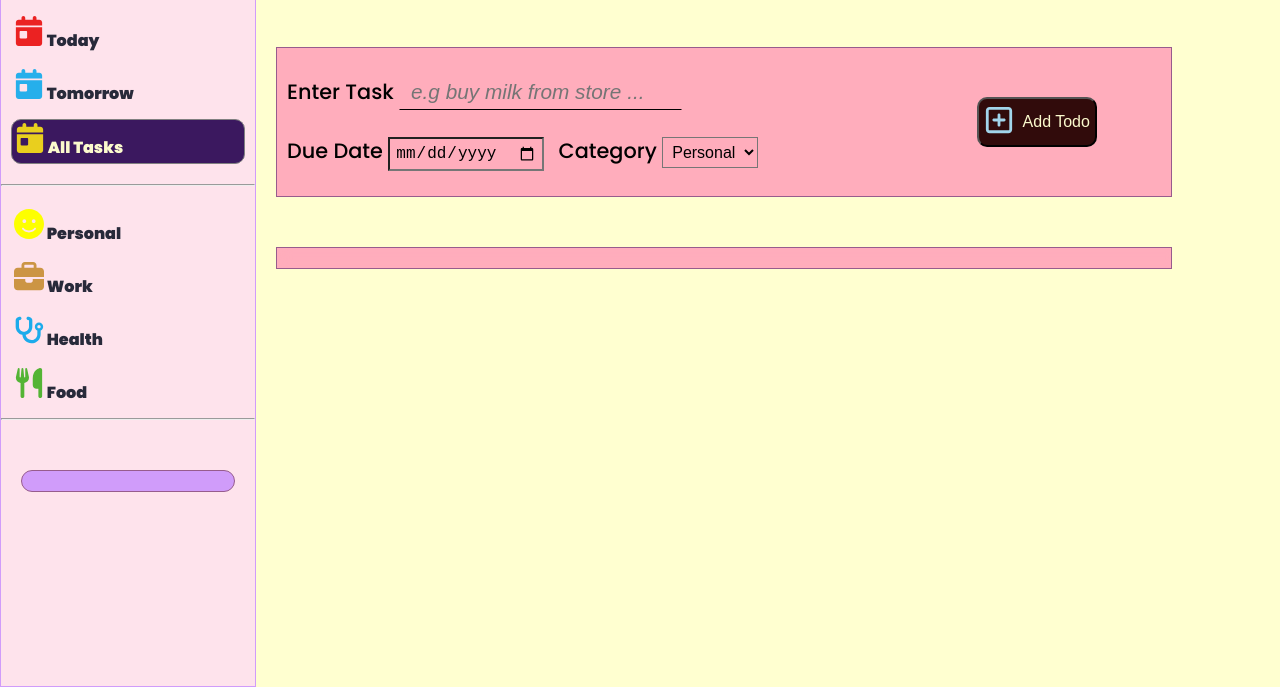
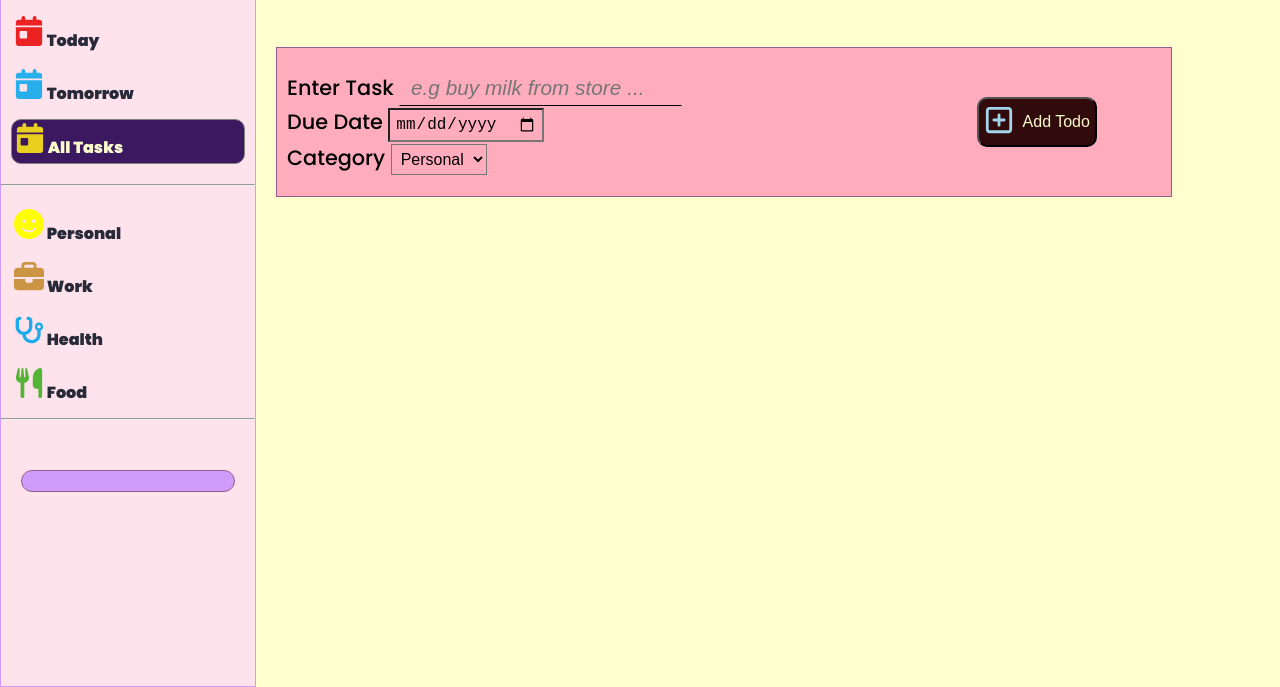
Before and after one commit to rnegi0598/TodoApp, a plain HTML site: page index.html in a window 1280 px wide. Shown: the part 113-800 px from the top of the page. Drawn offline with Linux system fonts and the light colour scheme; a web font is replaced by a local one.

Commit message:
improved structure of todo add task element

```diff
--- a/index.html
+++ b/index.html
@@ -8,7 +8,7 @@
     <link rel="stylesheet" href="./styles/sidebar-style.css">
     <link rel="stylesheet" href="./styles/main-style.css">
     <link rel="stylesheet" href="./styles/task-add-style.css">
-    <link rel="stylesheet" href="./styles/task-show-style.css">
+    <link rel="stylesheet" href="./styles/task-display-style.css">
     <script src="./scripts/app.js" defer></script>
     <script src="./scripts/sidebar.js" defer></script>
 </head>
@@ -126,8 +126,10 @@
 
         </aside>
         <!-- sidebar ends -->
+
         <!-- main  -->
         <main>
+
             <!-- welcome part starts -->
             <div class="main-title">
                 <h1>Welcome Back, <span><input class="user-name" type="text" placeholder="Name here..." ></span></h1>
@@ -135,15 +137,22 @@
                 Let's get started!"</div>
             </div>
             <!-- welcome part ends -->
+
             <!-- todo task add starts -->
             <div class="todo-add">
                 <div class="input-div">
+
+                    <div class="row-one">
                         <label for="task-name">Enter Task </label>
                         <input id="task-name" class="task-name" type="text" placeholder=" e.g buy milk from store ...">
-                    <br>
-                    <br>
+                    </div>
+
+                    <div class="row-two">
+                        <div>
                             <label for="task-date">Due Date </label>
                             <input id="task-date" class="task-date" type="date">
+                        </div>
+                        <div>
                             <label for="task-categories">Category </label>
                             <select name="task-category" class="task-category" id="task-category">
                                 <option value="Personal">Personal</option>
@@ -152,14 +161,21 @@
                                 <option value="Food">Food</option>
                             </select>
                         </div>
+                    </div>
+
+                </div>
+
                 <div class="submit-div">
                     <button class="add-task-btn" type="submit">
                         <img src="./images/color-btn.svg" alt="">
                         <span>Add Todo</span>
                     </button>
                 </div>
+
             </div>
+
             <!-- todo task add ends -->
+
             <!-- displays tasks  -->
             <div class="show-todo">
                 <!-- dummy code starts -->
```
Lines whose indentation alone changed are shown as unchanged.
